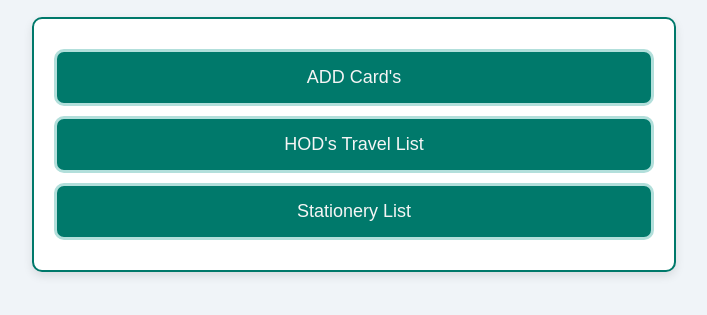
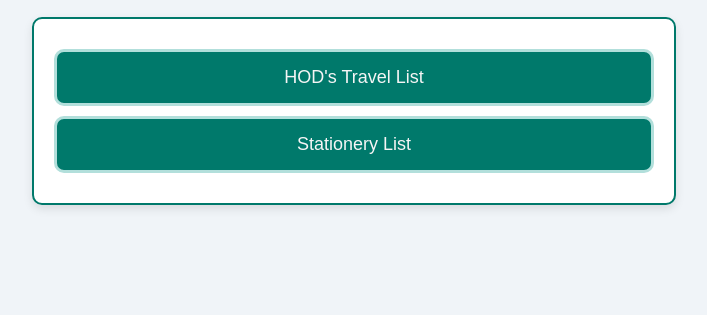
Before and after one commit to 3nobita/10k_Head_land, a plain HTML site: page index.html in a window 1280 px wide. Shown: the part 81-396 px from the top of the page, without its empty margins (286-993 px from the left). Drawn offline with Linux system fonts and the light colour scheme.

Commit message:
Update index.html

```diff
--- a/index.html
+++ b/index.html
@@ -59,7 +59,7 @@
 <body>
     <h1>CAE SIMULATION TRAINING PVT LTD</h1>
     <div class="container">
-        <button class="styled-button" onclick="window.location.href='https://3nobita.github.io/10k_Head_addCard/'">ADD Card's</button>
+
         <button class="styled-button" onclick="window.location.href='https://3nobita.github.io/10k_HOD_req/'">HOD's Travel List</button>
         <button class="styled-button" onclick="window.location.href='https://3nobita.github.io/10k_hod_itemREQ/'">Stationery List</button>
 
```
